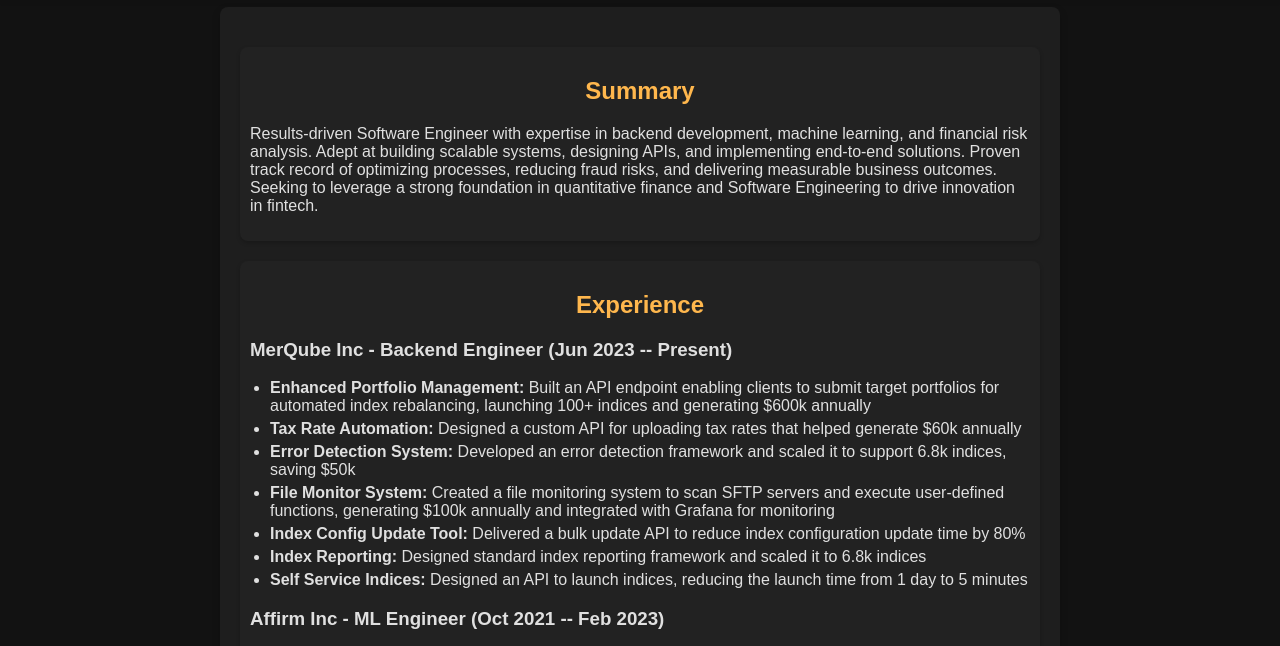
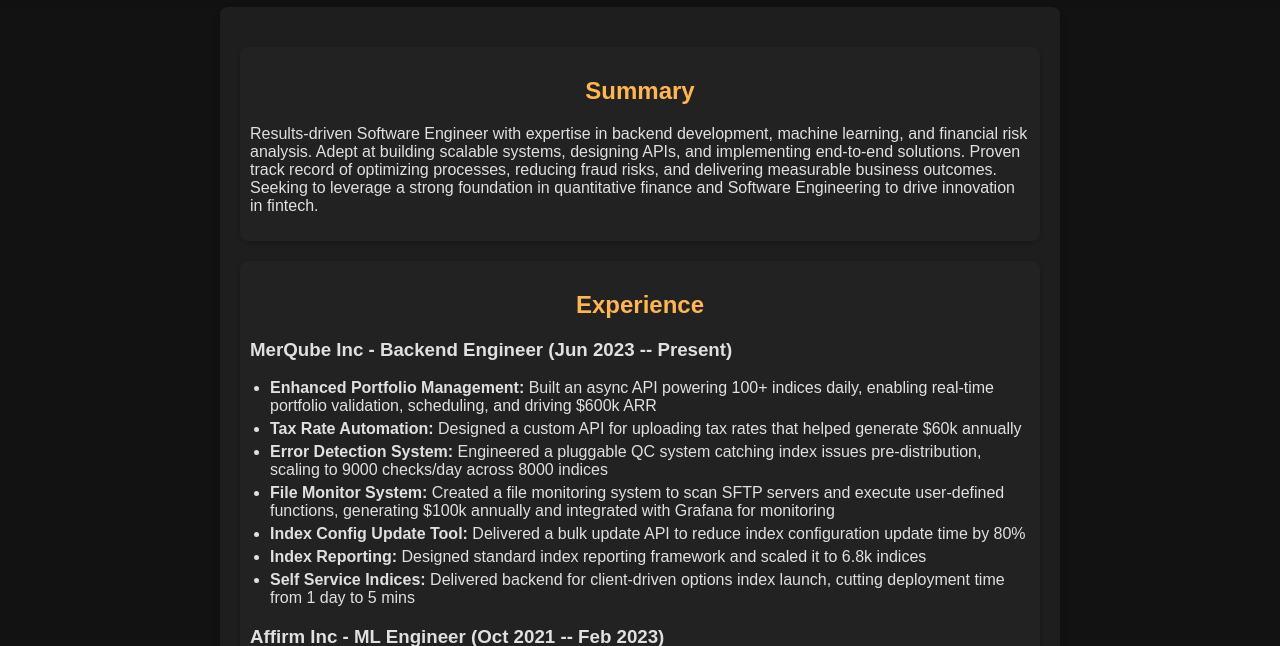
Before and after one commit to ronakdshah/ronakdshah.github.io, a plain HTML site: page index.html in a window 1280 px wide. Shown: the part 73-719 px from the top of the page. Drawn offline with Linux system fonts and the light colour scheme.

Commit message:
refining wording

```diff
--- a/index.html
+++ b/index.html
@@ -22,11 +22,11 @@
     <h3>MerQube Inc - Backend Engineer (Jun 2023 -- Present)</h3>
     <ul>
 
-        <li><strong>Enhanced Portfolio Management:</strong> Built an API endpoint enabling clients to submit target portfolios for automated index rebalancing, launching 100+ indices and generating $600k annually</li>
+        <li><strong>Enhanced Portfolio Management:</strong> Built an async API powering 100+ indices daily, enabling real-time portfolio validation, scheduling, and driving $600k ARR</li>
 
         <li><strong>Tax Rate Automation:</strong> Designed a custom API for uploading tax rates that helped generate $60k annually</li>
 
-        <li><strong>Error Detection System:</strong> Developed an error detection framework and scaled it to support 6.8k indices, saving $50k</li>
+        <li><strong>Error Detection System:</strong> Engineered a pluggable QC system catching index issues pre-distribution, scaling to 9000 checks/day across 8000 indices</li>
 
         <li><strong>File Monitor System:</strong> Created a file monitoring system to scan SFTP servers and execute user-defined functions, generating $100k annually and integrated with Grafana for monitoring</li>
 
@@ -34,7 +34,7 @@
 
         <li><strong>Index Reporting:</strong> Designed standard index reporting framework and scaled it to 6.8k indices</li>
 
-        <li><strong>Self Service Indices:</strong> Designed an API to launch indices, reducing the launch time from 1 day to 5 minutes</li>
+        <li><strong>Self Service Indices:</strong> Delivered backend for client-driven options index launch, cutting deployment time from 1 day to 5 mins</li>
 
     </ul>
 
```
Also changed, not shown: 2 other files.
